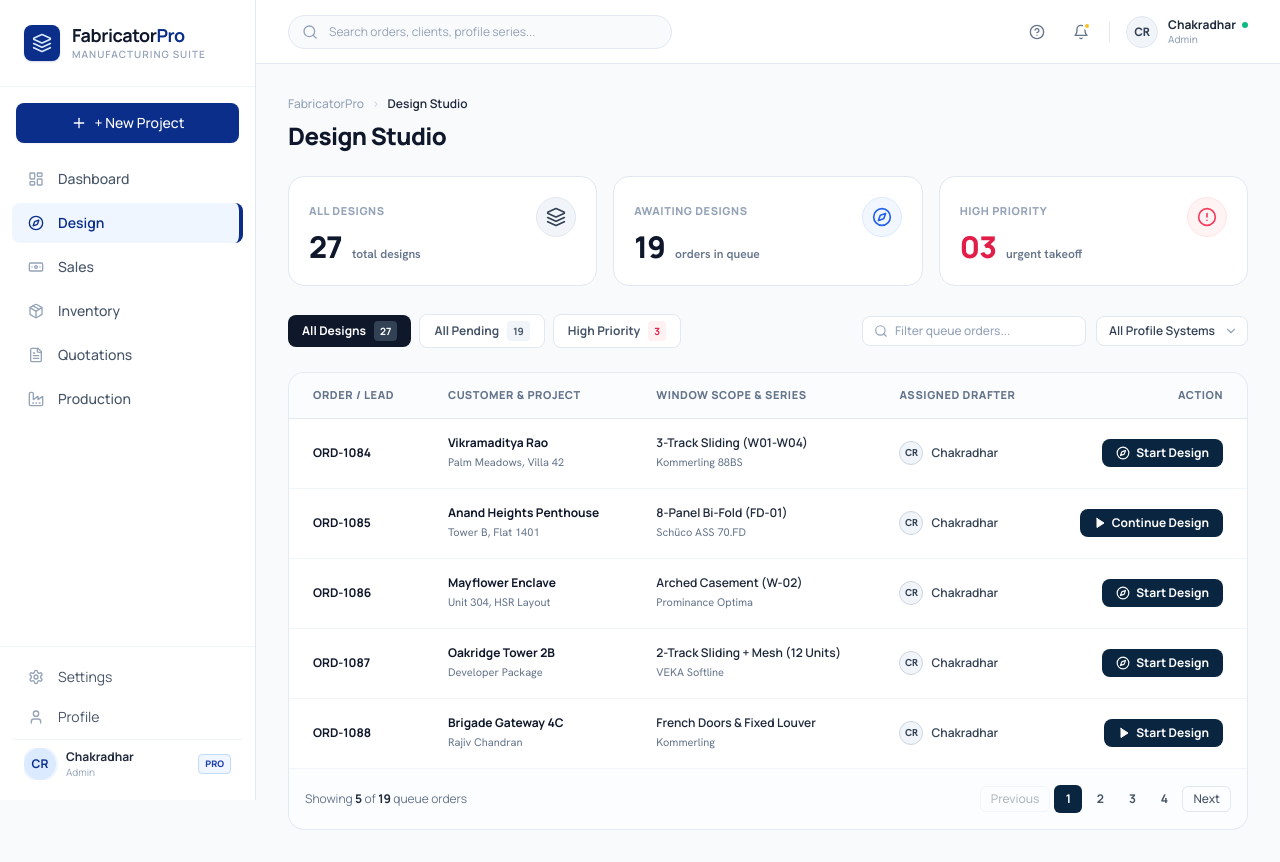
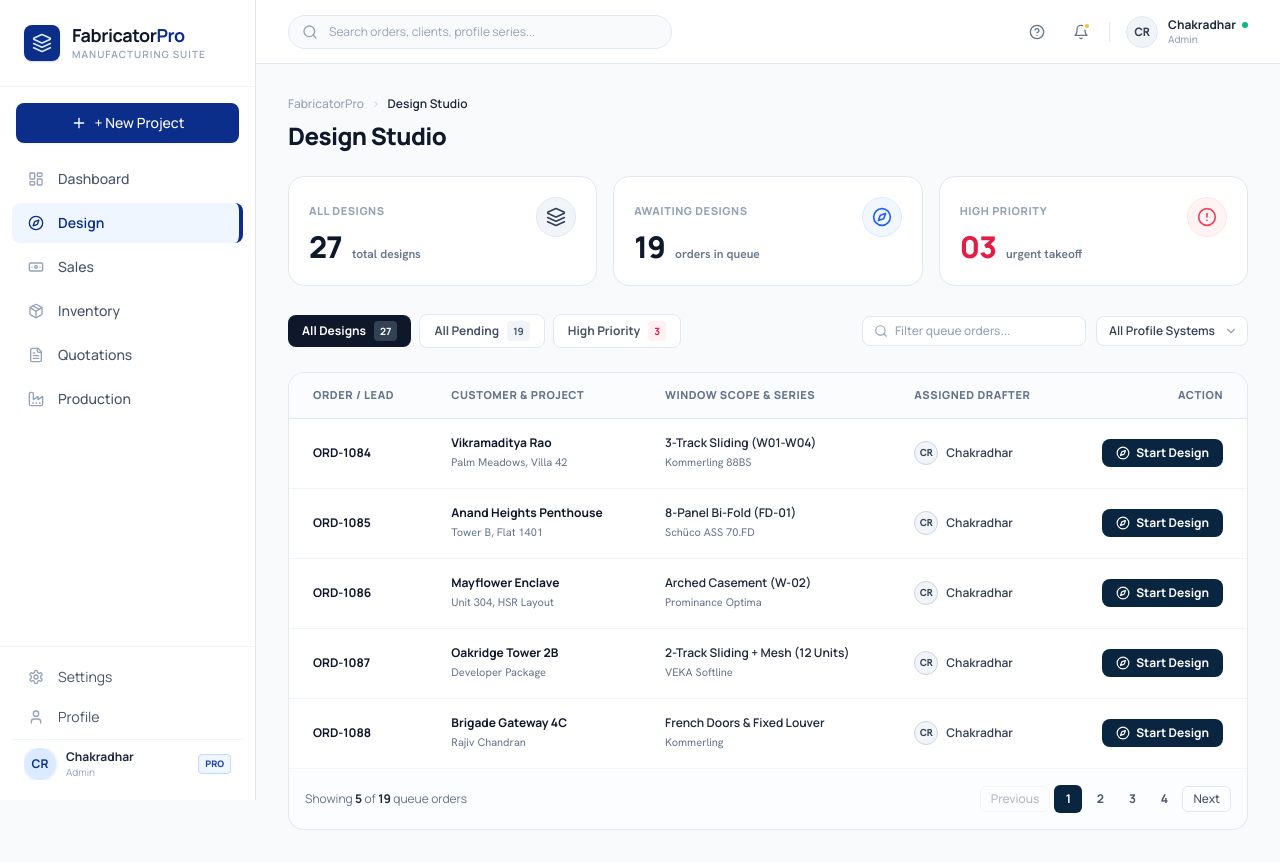
Before and after one commit to samachakri/fabricator-application, a Next.js app: page /design in a window 1280 px wide. Built offline with nearby package versions, Linux system fonts and the light colour scheme.

Commit message:
fix(design): show Continue Design only when user came out in middle of design, default to Start Design

```diff
--- a/app/design/page.tsx
+++ b/app/design/page.tsx
@@ -61,8 +61,8 @@ const INITIAL_QUEUE_DATA: DesignQueueItem[] = [
     profileSystem: 'Schüco',
     assignedDrafter: LOGGED_IN_DRAFTER,
     isHighPriority: true,
-    actionType: 'continue',
-    iconType: 'play',
+    actionType: 'start',
+    iconType: 'compass',
   },
   {
     id: 'ORD-1086',
@@ -139,8 +139,8 @@ const INITIAL_QUEUE_DATA: DesignQueueItem[] = [
     profileSystem: 'Kommerling',
     assignedDrafter: LOGGED_IN_DRAFTER,
     isHighPriority: false,
-    actionType: 'continue',
-    iconType: 'play',
+    actionType: 'start',
+    iconType: 'compass',
   },
   {
     id: 'ORD-1092',
@@ -191,8 +191,8 @@ const INITIAL_QUEUE_DATA: DesignQueueItem[] = [
     profileSystem: 'Prominance',
     assignedDrafter: LOGGED_IN_DRAFTER,
     isHighPriority: false,
-    actionType: 'continue',
-    iconType: 'play',
+    actionType: 'start',
+    iconType: 'compass',
   },
   {
     id: 'ORD-1096',
@@ -243,8 +243,8 @@ const INITIAL_QUEUE_DATA: DesignQueueItem[] = [
     profileSystem: 'Prominance',
     assignedDrafter: LOGGED_IN_DRAFTER,
     isHighPriority: false,
-    actionType: 'continue',
-    iconType: 'play',
+    actionType: 'start',
+    iconType: 'compass',
   },
   {
     id: 'ORD-1100',
@@ -297,6 +297,20 @@ export default function DesignStudioPage() {
   const [currentPage, setCurrentPage] = useState(1);
   const pageSize = 5;
 
+  // Track designs that the user came out of in the middle of designing
+  const [inProgressOrders, setInProgressOrders] = useState<string[]>([]);
+
+  React.useEffect(() => {
+    try {
+      const saved = localStorage.getItem('fabricator_pro_in_progress_designs');
+      if (saved) {
+        setInProgressOrders(JSON.parse(saved));
+      }
+    } catch (e) {
+      console.error(e);
+    }
+  }, []);
+
   // Metric counts
   const designedWindowsCount = useMemo(() => {
     return projects.reduce((acc, p) => acc + (p.windows?.length || 0), 0);
@@ -340,7 +354,18 @@ export default function DesignStudioPage() {
 
   // Launch Window Designer
   const handleLaunchDesigner = (item: DesignQueueItem) => {
-    router.push(`/projects/${item.projectId}/design/W01`);
+    // When the user launches designer, record that this design is in progress
+    // so if they come out in the middle of design, it displays "Continue Design"
+    if (!inProgressOrders.includes(item.id)) {
+      const updated = [...inProgressOrders, item.id];
+      setInProgressOrders(updated);
+      try {
+        localStorage.setItem('fabricator_pro_in_progress_designs', JSON.stringify(updated));
+      } catch (e) {
+        console.error(e);
+      }
+    }
+    router.push(`/projects/${item.projectId}/design/W01?orderId=${item.id}`);
   };
 
   return (
@@ -584,21 +609,26 @@ export default function DesignStudioPage() {
                       </div>
                     </td>
 
-                    {/* Action Button */}
+                    {/* Action Button: shows Continue Design only when user came out in the middle of design */}
                     <td className="py-4 px-6 text-right whitespace-nowrap">
+                      {(() => {
+                        const isContinue = inProgressOrders.includes(item.id);
+                        return (
                           <button
                             onClick={() => handleLaunchDesigner(item)}
                             className="inline-flex items-center gap-1.5 px-3.5 py-1.5 rounded-lg text-xs font-bold text-white bg-[#0A2540] hover:bg-[#06182B] active:bg-[#04101D] shadow-2xs transition-all hover:scale-[1.02] active:scale-[0.98]"
                           >
-                        {item.iconType === 'play' ? (
+                            {isContinue ? (
                               <Play className="w-3 h-3 fill-current" />
                             ) : (
                               <Compass className="w-3.5 h-3.5" />
                             )}
                             <span>
-                          {item.actionType === 'continue' ? 'Continue Design' : 'Start Design'}
+                              {isContinue ? 'Continue Design' : 'Start Design'}
                             </span>
                           </button>
+                        );
+                      })()}
                     </td>
                   </tr>
                 ))
--- a/app/projects/[id]/design/[windowId]/page.tsx
+++ b/app/projects/[id]/design/[windowId]/page.tsx
@@ -90,6 +90,20 @@ export default function WindowDesignerPage() {
   const handleNextQuotation = () => {
     if (!project.quotation) {
       generateQuotation(projectId);
+    }
+    try {
+      const urlParams = new URLSearchParams(window.location.search);
+      const orderId = urlParams.get('orderId');
+      if (orderId) {
+        const saved = localStorage.getItem('fabricator_pro_in_progress_designs');
+        if (saved) {
+          const inProg: string[] = JSON.parse(saved);
+          const filtered = inProg.filter((id) => id !== orderId);
+          localStorage.setItem('fabricator_pro_in_progress_designs', JSON.stringify(filtered));
+        }
+      }
+    } catch (e) {
+      console.error(e);
     }
     router.push(`/projects/${projectId}/quotation`);
   };
```
Lines whose indentation alone changed are shown as unchanged.
